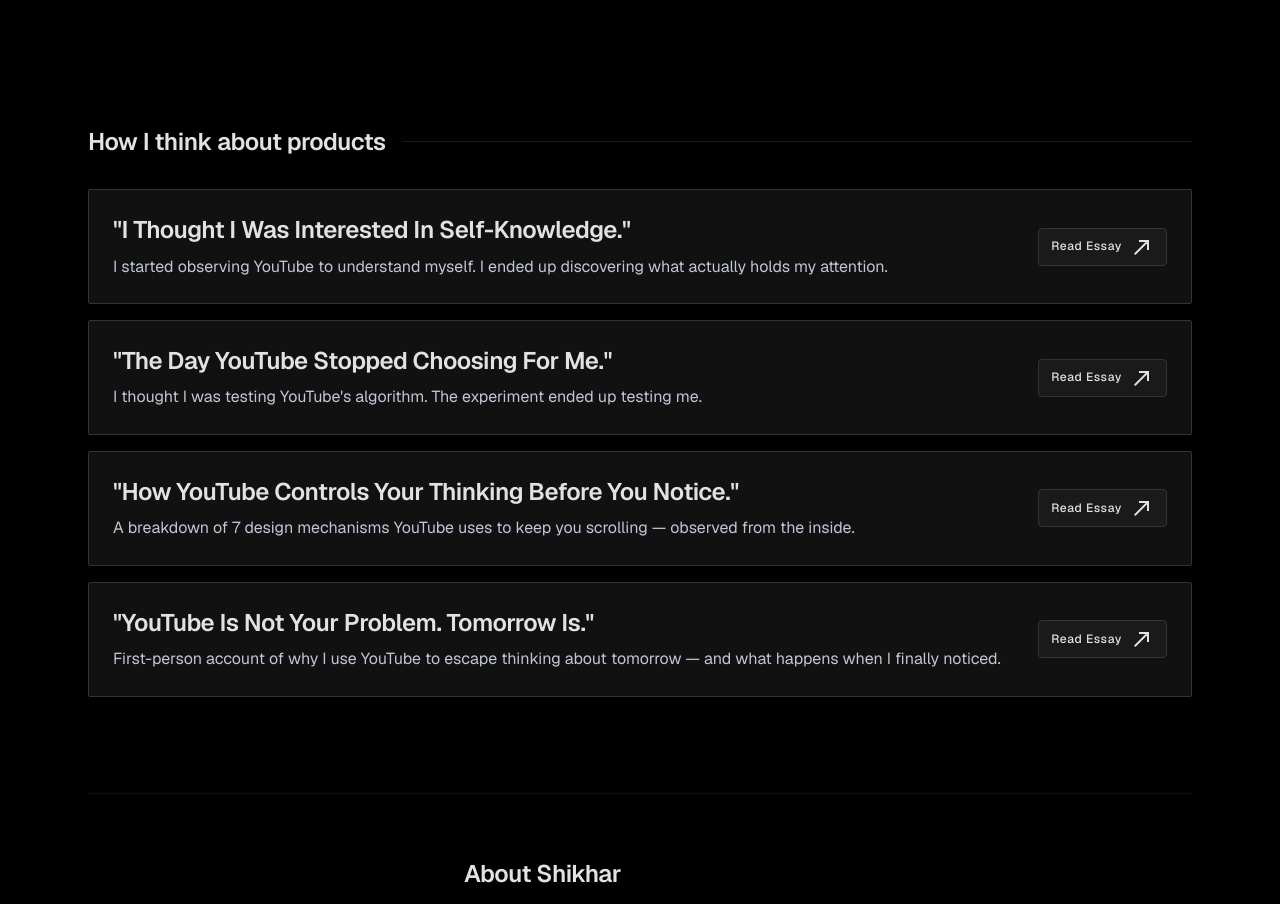
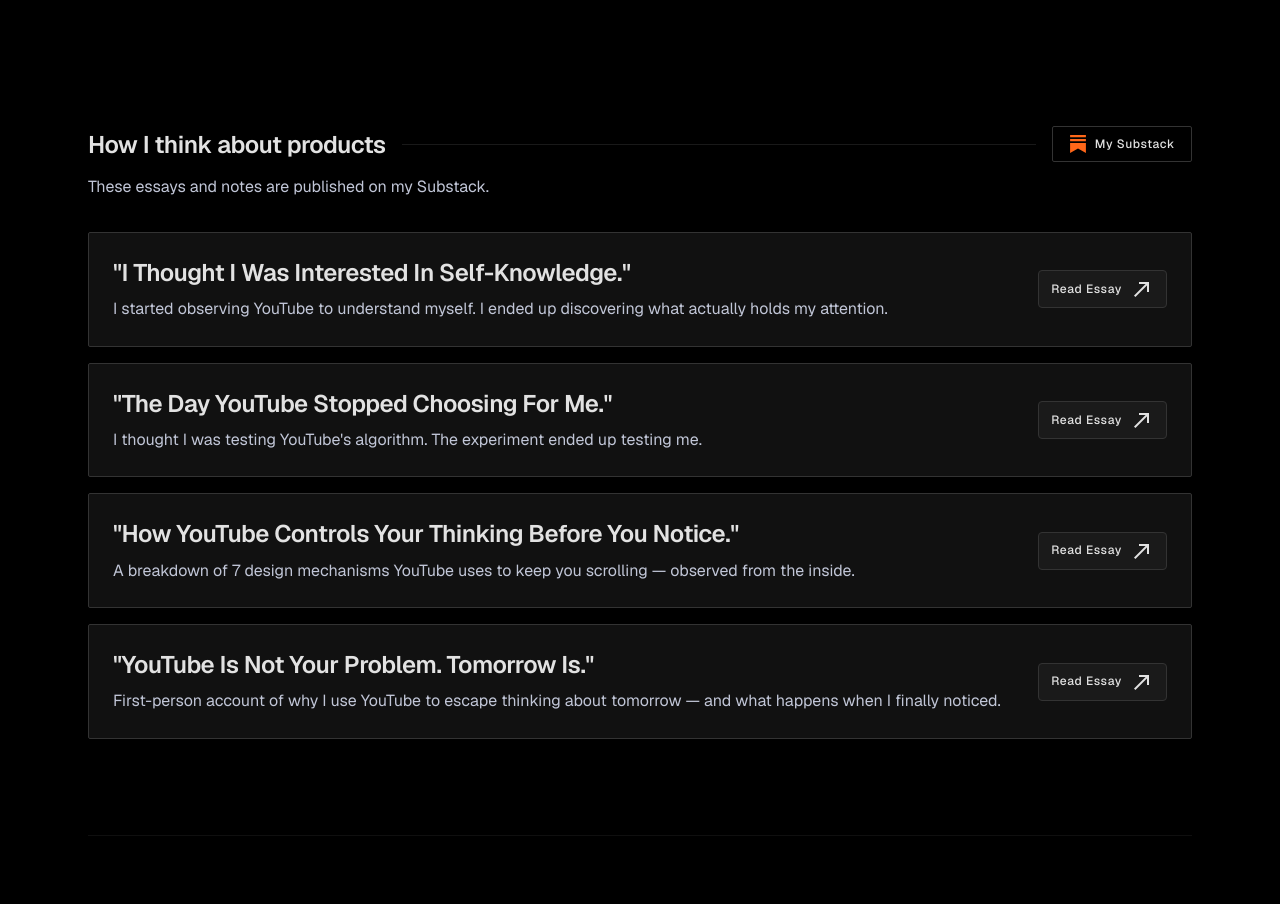
Before and after one commit to ShikharShukla-26/portfolio, a Next.js app: page / in a window 1280 px wide. Shown: the part 1367-2271 px from the top of the page. Built offline with nearby package versions, Linux system fonts and the light colour scheme.

Commit message:
higlite the substack

```diff
--- a/app/page.tsx
+++ b/app/page.tsx
@@ -17,7 +17,7 @@ export default async function HomePage() {
       <main className="mx-auto max-w-[1200px] px-margin-mobile pb-unit-xl pt-[120px] md:px-margin-desktop">
         <Hero content={content.site} />
         <EngineeringWork projects={content.engineeringProjects} />
-        <ThinkingSection items={content.thinkingItems} />
+        <ThinkingSection items={content.thinkingItems} substackUrl={content.site.substackUrl} />
         <AboutSection content={content} />
       </main>
       <Footer content={content} />
--- a/components/sections/ThinkingSection.tsx
+++ b/components/sections/ThinkingSection.tsx
@@ -1,16 +1,32 @@
 import { ThinkingCard } from "@/components/cards/ThinkingCard";
+import { SocialBrandIcon } from "@/components/ui/SocialBrandIcon";
 import type { ThinkingItemInput } from "@/lib/validations";
 
 type ThinkingSectionProps = {
   items: ThinkingItemInput[];
+  substackUrl: string;
 };
 
-export function ThinkingSection({ items }: ThinkingSectionProps) {
+export function ThinkingSection({ items, substackUrl }: ThinkingSectionProps) {
   return (
     <section className="py-unit-xl" id="research">
-      <div className="mb-unit-lg flex items-center gap-4">
-        <h2 className="text-headline-md text-on-surface">How I think about products</h2>
-        <div className="h-px flex-grow bg-outline opacity-50" />
+      <div className="mb-unit-lg">
+        <div className="flex flex-wrap items-center gap-4">
+          <h2 className="text-headline-md text-on-surface">How I think about products</h2>
+          <div className="hidden h-px min-w-[2rem] flex-grow bg-outline opacity-50 sm:block" />
+          <a
+            className="flex shrink-0 items-center gap-2 rounded-DEFAULT border border-outline bg-transparent px-4 py-2 text-label-sm text-on-surface transition-all hover:border-on-surface hover:bg-surface"
+            href={substackUrl}
+            rel="noopener noreferrer"
+            target="_blank"
+          >
+            <SocialBrandIcon label="Substack" url={substackUrl} size={18} />
+            My Substack
+          </a>
+        </div>
+        <p className="mt-3 text-body-md text-on-surface-variant">
+          These essays and notes are published on my Substack.
+        </p>
       </div>
       <div className="flex flex-col gap-4">
         {items.map((item) => (
```
